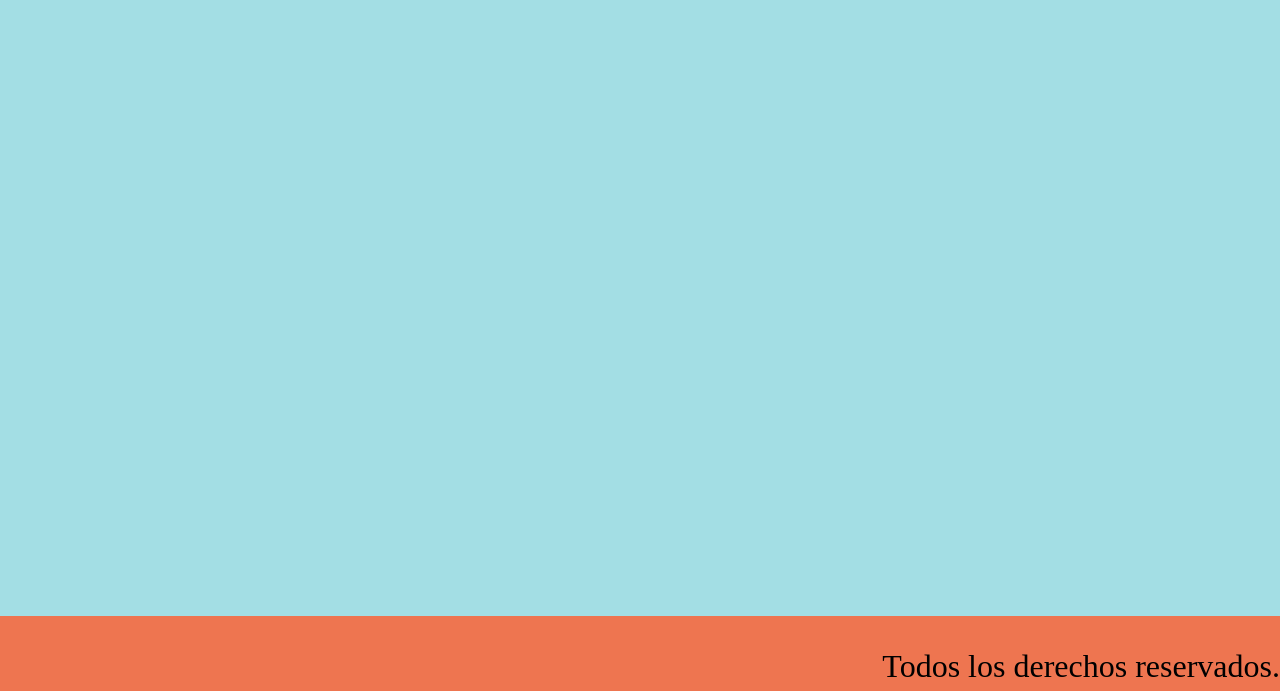
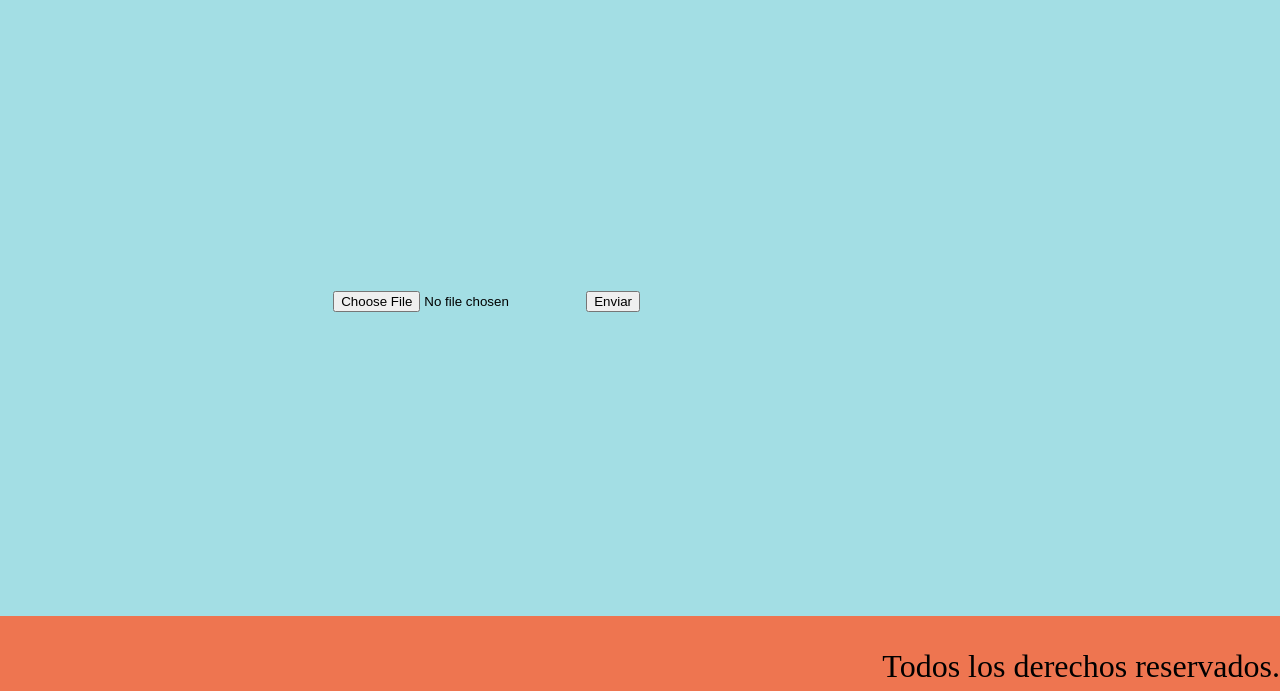
Before and after one commit to TobiasReynoso/git-hoy-60400, a website: page pages/oferta-laboral.html in a window 1280 px wide. Shown: the part 109-800 px from the top of the page. Drawn offline with Linux system fonts and the light colour scheme; files whose address does not match are found by name.

Commit message:
Avance 2

```diff
--- a/CSS/style.css
+++ b/CSS/style.css
@@ -161,4 +161,16 @@ strong {
   right: 50%;
 }
 
+form{
+  display: flex;
+  position: absolute;
+  top: 50%;
+  right: 50%;
+}
+
+#CV{
+  display: flex;
+  content: 100px;
+}
+
 /*# sourceMappingURL=style.css.map */
```
